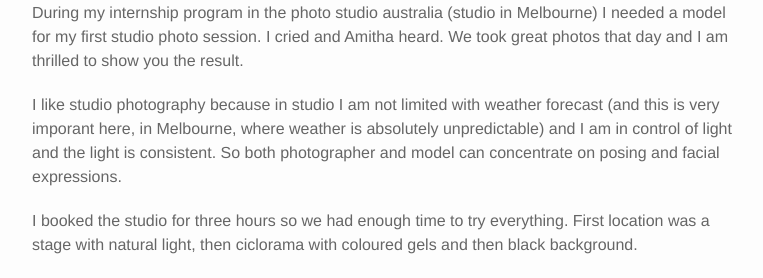
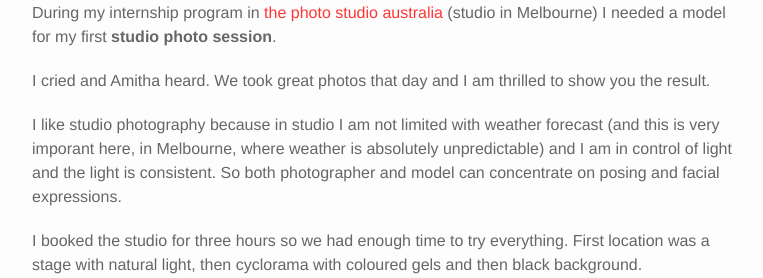
Before and after one commit to AlenPelin/keo-studio, a Jekyll site: the page built from _portfolio/2_amitha.md, in a window 1280 px wide and 1228 px high, cut to the strip 522-800 px from the top of the window. Shown: the whole strip, without its empty margins (258-1021 px from the left). Built offline with Jekyll 4.4.1, drawn with Linux system fonts in a browser that asks for light colours; nearby versions of some CDN libraries.

Commit message:
Update from Forestry.io - Updated 2_amitha.md

```diff
--- a/_portfolio/2_amitha.md
+++ b/_portfolio/2_amitha.md
@@ -11,8 +11,10 @@
   - "/media/keo studio photography amitha 2.jpg"
 
 ---
-<p>During my internship program in the photo studio australia (studio in Melbourne) I needed a model for my first studio photo session. I cried and Amitha heard. We took great photos that day and I am thrilled to show you the result. </p>
+During my internship program in [the photo studio australia](https://thephotostudio.com.au/) (studio in Melbourne) I needed a model for my first **studio photo session**.
 
-<p>I like studio photography because in studio I am not limited with weather forecast (and this is very imporant here, in Melbourne, where weather is absolutely unpredictable) and I am in control of light and the light is consistent. So both photographer and model can concentrate on posing and facial expressions. </p>
+I cried and Amitha heard. We took great photos that day and I am thrilled to show you the result.
 
-<p>I booked the studio for three hours so we had enough time to try everything. First location was a stage with natural light, then ciclorama with coloured gels and then black background.</p>
+I like studio photography because in studio I am not limited with weather forecast (and this is very imporant here, in Melbourne, where weather is absolutely unpredictable) and I am in control of light and the light is consistent. So both photographer and model can concentrate on posing and facial expressions.
+
+I booked the studio for three hours so we had enough time to try everything. First location was a stage with natural light, then cyclorama with coloured gels and then black background.
```
